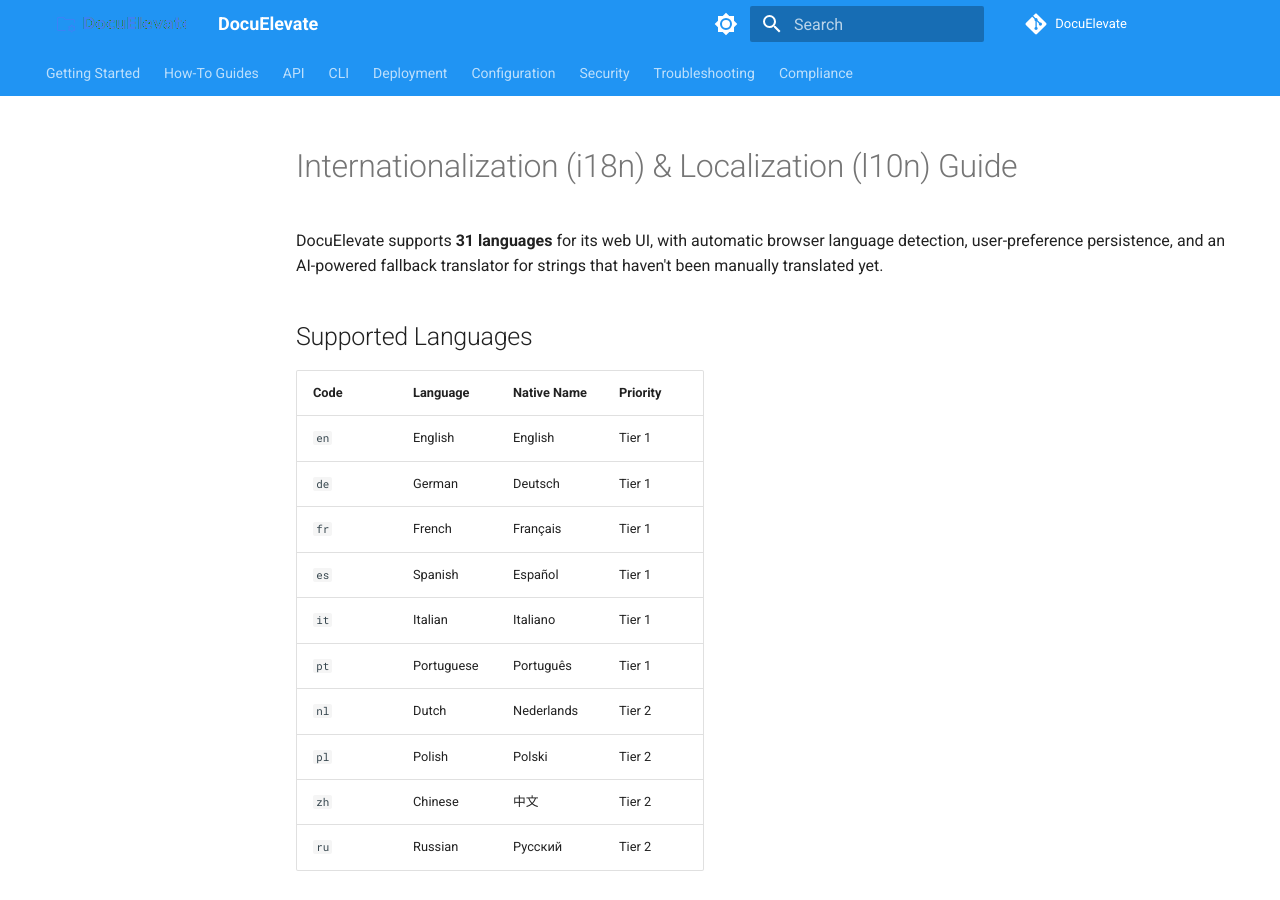
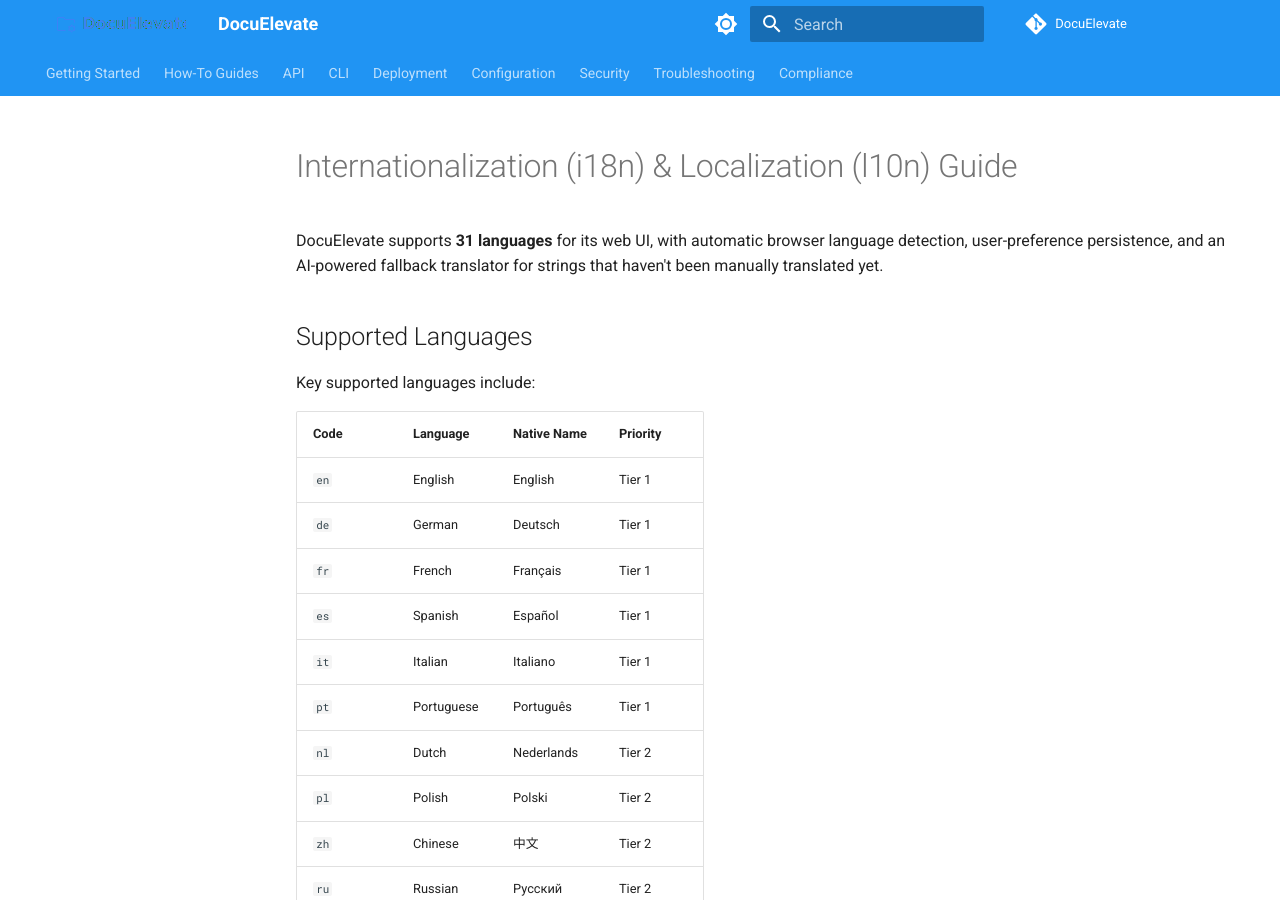
Before and after one commit to christianlouis/DocuElevate, an MkDocs documentation site: the page built from docs/InternationalizationGuide.md, in a window 1280 px wide and 900 px high. Built offline with MkDocs 1.6.1 and Material for MkDocs 9.7.7, drawn with Linux system fonts in a browser that asks for light colours; comment, search, counter and statistics services are not loaded.

Commit message:
docs(i18n): clarify translation integrity workflow
Co-authored-by: christianlouis <361235+christianlouis@users.noreply.github.com>

```diff
--- a/.pre-commit-config.yaml
+++ b/.pre-commit-config.yaml
@@ -53,6 +53,7 @@ repos:
     hooks:
       - id: translation-integrity
         name: translation-integrity
+        # Override addopts so the hook stays fast and focused on translation hygiene.
         entry: python -m pytest tests/test_i18n.py::TestTranslationFiles -q -o addopts=
         language: system
         pass_filenames: false
--- a/docs/InternationalizationGuide.md
+++ b/docs/InternationalizationGuide.md
@@ -5,6 +5,8 @@ language detection, user-preference persistence, and an AI-powered fallback
 translator for strings that haven't been manually translated yet.
 
 ## Supported Languages
+
+Key supported languages include:
 
 | Code | Language    | Native Name | Priority |
 |------|------------|-------------|----------|
```
Also changed, not shown: 1 other file.
